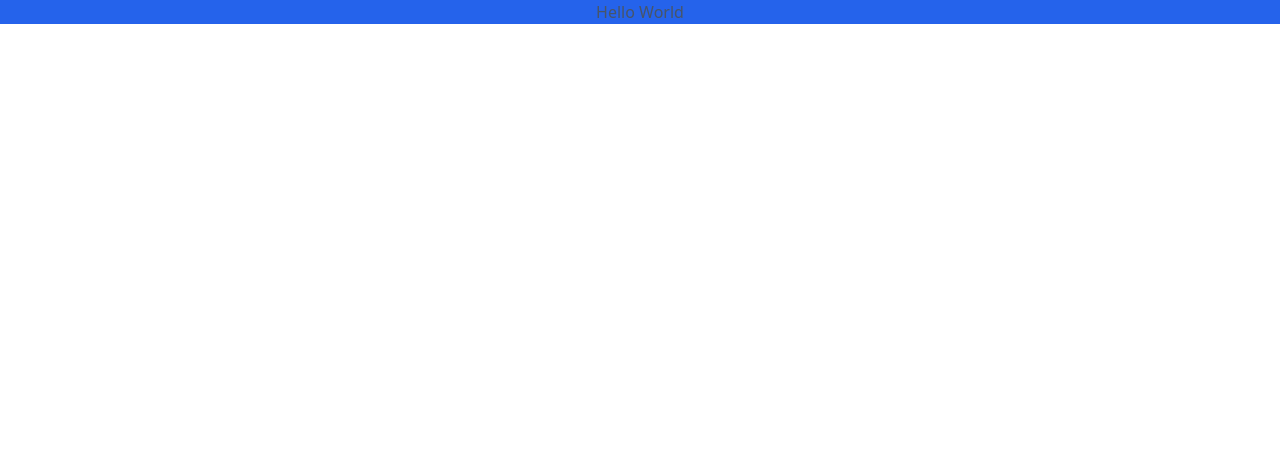
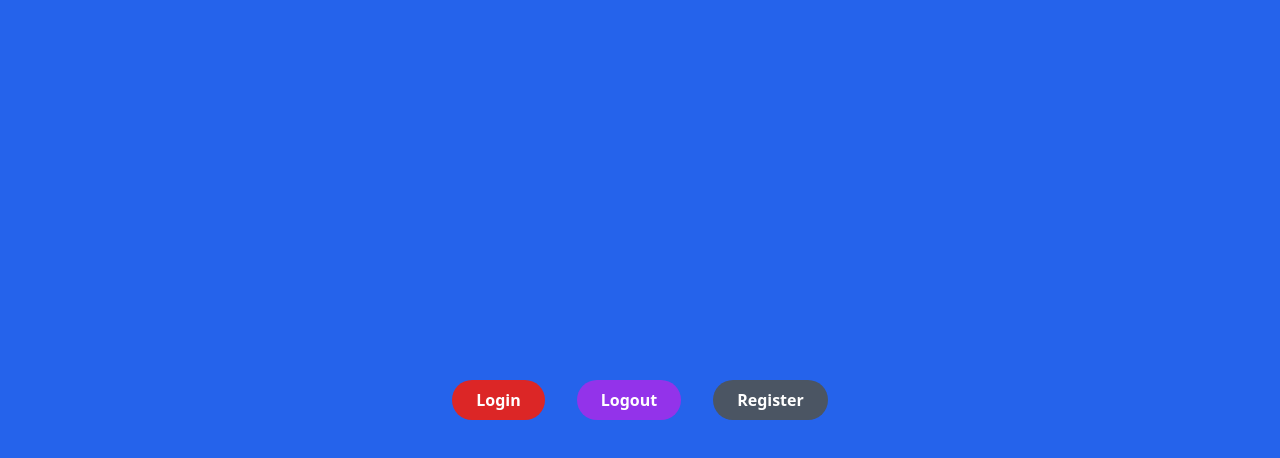
Before and after one commit to rifrifai/react-tailwind-studio, a React (Vite) app: page / in a window 1280 px wide. Shown: the top 458 px of the page. Built offline with nearby package versions, Linux system fonts and the light colour scheme.

Commit message:
component and props

```diff
--- a/src/App.jsx
+++ b/src/App.jsx
@@ -1,9 +1,52 @@
+/* eslint-disable react/prop-types */
+// function Button() {
+//   return (
+//     <button
+//       className="h-10 m-4 px-6 font-semibold rounded-full bg-yellow-600 text-white"
+//       type="submit"
+//     >
+//       Buy now!
+//     </button>
+//   );
+// }
+
+// import React from "react";
+// class ButtonGray extends React.Component {
+//   render() {
+//     return (
+//       <>
+//         <button
+//           className="h-10 m-4 px-6 font-semibold rounded-full bg-gray-600 text-white"
+//           type="submit"
+//         >
+//           Buy now!
+//         </button>
+//       </>
+//     );
+//   }
+// }
+
+const Button = ({ color, text }) => {
+  return (
+    <>
+      <button
+        className={`h-10 m-4 px-6 font-semibold rounded-full ${color} text-white`}
+        type="submit"
+      >
+        {text}
+      </button>
+    </>
+  );
+};
+
 function App() {
   return (
     <>
-      <h1 className="flex justify-center bg-blue-600 text-slate-600">
-        Hello World
-      </h1>
+      <div className="flex justify-center bg-blue-600 min-h-screen items-center">
+        <Button color={"bg-red-600"} text={"Login"} />
+        <Button color={"bg-purple-600"} text={"Logout"} />
+        <Button color={"bg-gray-600"} text={"Register"} />
+      </div>
     </>
   );
 }
```
